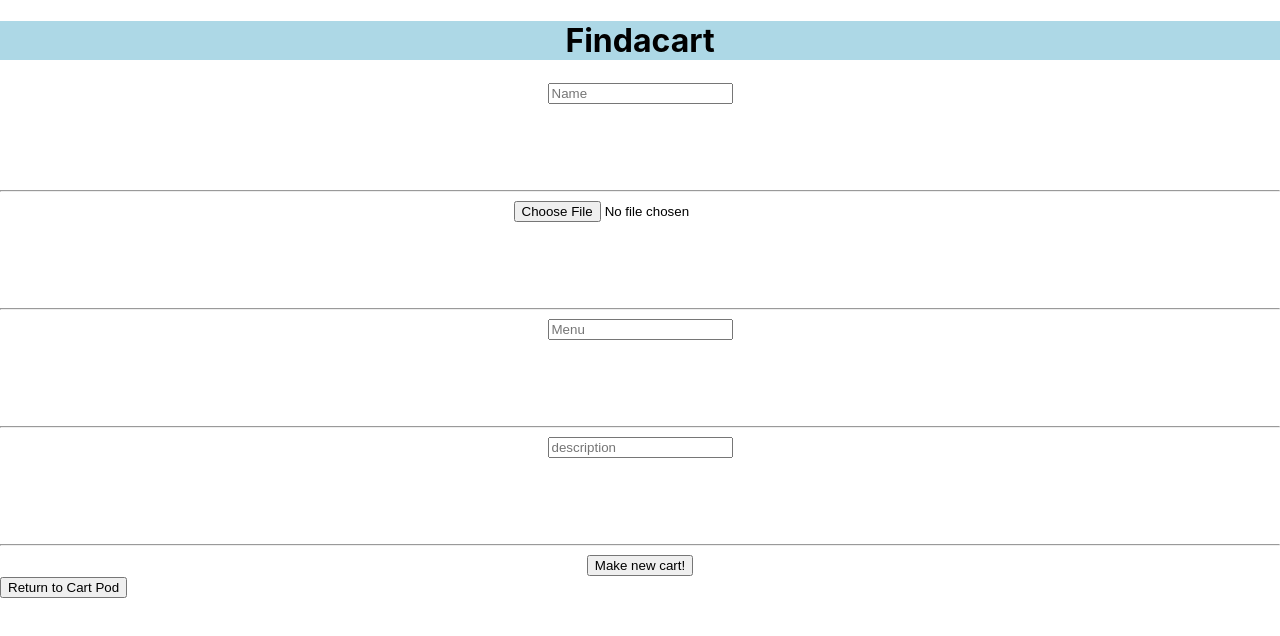
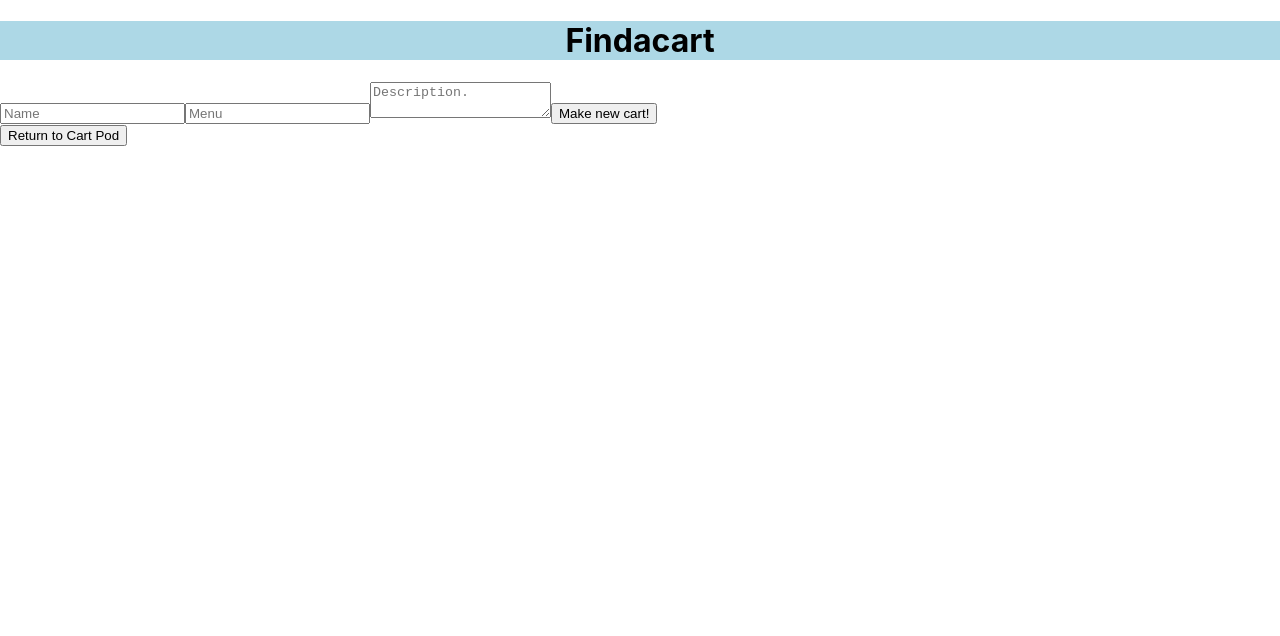
Before and after one commit to BryonBurke/component-practice, a React (Create React App) app: page / in a window 1280 px wide. Both pictures are taken after a click on the button "Add cart". Shown: the top 636 px of the page. Built offline with nearby package versions, Linux system fonts and the light colour scheme.

Commit message:
redux connected

```diff
--- a/src/components/Cart.js
+++ b/src/components/Cart.js
@@ -1,15 +1,26 @@
 import React from "react";
+import PropTypes from "prop-types";
+
 
 const Cart = (props) => {
   return (
     <React.Fragment>
       <div onClick ={() => props.whenCartClicked(props.id)}>
-        <h3>{props.name}</h3>
-
+        <h3>{props.cartName}</h3>
+        <h3>{props.menu}</h3>
+        <h3>{props.description}</h3>
       </div>
 
     </React.Fragment>
   );
 }
 
+Cart.propTypes = {
+  name: PropTypes.string,
+  menu: PropTypes.string,
+  description: PropTypes.string,
+  id: PropTypes.string,
+  whenCartClicked: PropTypes.func
+};
+
 export default Cart;
--- a/src/components/CartList.js
+++ b/src/components/CartList.js
@@ -27,39 +27,28 @@ const itemStyle = {
   borderRadius: "10%"
 };
 
-const cardStyle = {
-  backgroundColor: "palevioletred",
-  height: "50px",
-  textAlign: "center",
-};
-
-const CartList = (props) => {
-  console.log(props)
-  return (
-    <div style={containerStyle}>
-      {Object.values(props.cartList).map((cart) => (
-        <div style={itemStyle}>
-          <Cart
-            whenCartClicked = { props.onCartSelection }
-            name={cart.name}
-            menu={cart.menu}
-            picture={cart.picture}
-            description={cart.description}
-            id = {cart.id}
-            key = {cart.id}
-          />
-        </div>
-      ))}
 
 
-
-
-    </div>
+function CartList(props){
+  return (
+    <React.Fragment>
+      <hr/>
+      {Object.values(props.cartList).map((cart) =>
+        <Cart
+          whenCartClicked = { props.onCartSelection }
+          cartName={cart.cartName}
+          menu={cart.menu}
+          description={cart.description}
+          id={cart.id}
+          key={cart.id}
+        />
+      )}
+    </React.Fragment>
   );
 }
 
 CartList.propTypes = {
-  cartList: PropTypes.array,
+  cartList: PropTypes.object,
   onCartSelection: PropTypes.func
 };
 
--- a/src/components/EditCartForm.js
+++ b/src/components/EditCartForm.js
@@ -9,8 +9,7 @@ function EditCartForm(props) {
   function handleEditCartFormSubmission(event) {
     event.preventDefault();
     props.onEditCart({
-      name: event.target.name.value,
-      picture: event.target.picture.value,
+      cartName: event.target.cartName.value,
       menu: event.target.menu.value,
       description: event.target.description.value,
       id: cart.id,
--- a/src/components/NewCartForm.js
+++ b/src/components/NewCartForm.js
@@ -3,24 +3,18 @@ import { v4 } from 'uuid';
 import ReusableForm from "./ReusableForm";
 import PropTypes from 'prop-types';
 
-
-
 const NewCartForm = (props) => {
   const handleNewCartFormSubmission = (event) => {
     event.preventDefault();
+    props.onNewCartCreation({
+      cartName: event.target.cartName.value,
+      menu: event.target.menu.value,
+      description: event.target.description.value,
+      id: v4(),
+    });
+  }
 
-
-  props.onNewCartCreation({
-    name: "*",
-    picture: event.target.picture.value,
-    menu: event.target.menu.value,
-    description: event.target.description.value,
-    id: v4(),
-  });
-
-  }
   return (
-
     <React.Fragment>
       <ReusableForm
         formSubmissionHandler={handleNewCartFormSubmission}
--- a/src/components/PodControl.js
+++ b/src/components/PodControl.js
@@ -32,11 +32,11 @@ class PodControl extends React.Component {
 
   handleAddingNewCartToList = (newCart) => {
     const { dispatch } = this.props;
-    const { name, picture, menu, id } = newCart;
+    const { cartName, description, menu, id } = newCart;
     const action = {
       type: 'ADD_CART',
-      name: name,
-      picture: picture,
+      cartName: cartName,
+      description: description,
       menu: menu,
       id: id,
     }
@@ -86,7 +86,8 @@ class PodControl extends React.Component {
       buttonText = "Return to Cart Pod";
     } else if (this.state.formVisibleOnPage) {
       currentlyVisibleState = (
-        <NewCartForm onNewCartCreation={this.handleAddingNewCartToList} />
+      <NewCartForm
+        onNewCartCreation={this.handleAddingNewCartToList} />
       );
       buttonText = "Return to Cart Pod";
     } else {
--- a/src/components/ReusableForm.js
+++ b/src/components/ReusableForm.js
@@ -13,37 +13,19 @@ const formItemStyle = {
 function ReusableForm(props) {
   return (
     <React.Fragment>
-      <form style={formStyle} onSubmit={props.formSubmissionHandler}>
-        <Form.Group style={formItemStyle} controlId="formBasicName">
-          <Form.Control
-          type="text"
-          name="name"
-          placeholder="Name" />
-        </Form.Group>
-        <hr />
-        <Form.Group style={formItemStyle} controlId="formBasicPicture">
-          <Form.Control
-          type="file"
-          name="picture"
-          placeholder="Picture" />
-        </Form.Group>
-        <hr />
-        <Form.Group style={formItemStyle} controlId="formBasicMenu">
-          <Form.Control
-          type="text"
-          name="menu"
-          placeholder="Menu" />
-        </Form.Group>
-        <hr />
-        <Form.Group style={formItemStyle} controlId="formDescriptionBasic">
-          <Form.Control
-           type="text"
-           name="description"
-           placeholder="description"
-          />
-        </Form.Group>
-        <hr />
-        <button type="submit">{props.buttonText}</button>
+      <form onSubmit={props.formSubmissionHandler}>
+        <input
+          type='text'
+          name='cartName'
+          placeholder='Name' />
+        <input
+          type='text'
+          name='menu'
+          placeholder='Menu' />
+        <textarea
+          name='description'
+          placeholder='Description.' />
+        <button type='submit'>{props.buttonText}</button>
       </form>
     </React.Fragment>
   );
--- a/src/reducers/cart-list-reducer.js
+++ b/src/reducers/cart-list-reducer.js
@@ -1,12 +1,12 @@
 export default (state = {}, action) => {
-    const { names, location, issue, id } = action;
+    const { cartName, menu, description, id } = action;
     switch (action.type) {
     case 'ADD_CART':
       return Object.assign({}, state, {
         [id]: {
-          names: names,
-          location: location,
-          issue: issue,
+          cartName: cartName,
+          menu: menu,
+          description: description,
           id: id
         }
       });
```
Lines whose indentation alone changed are shown as unchanged.
